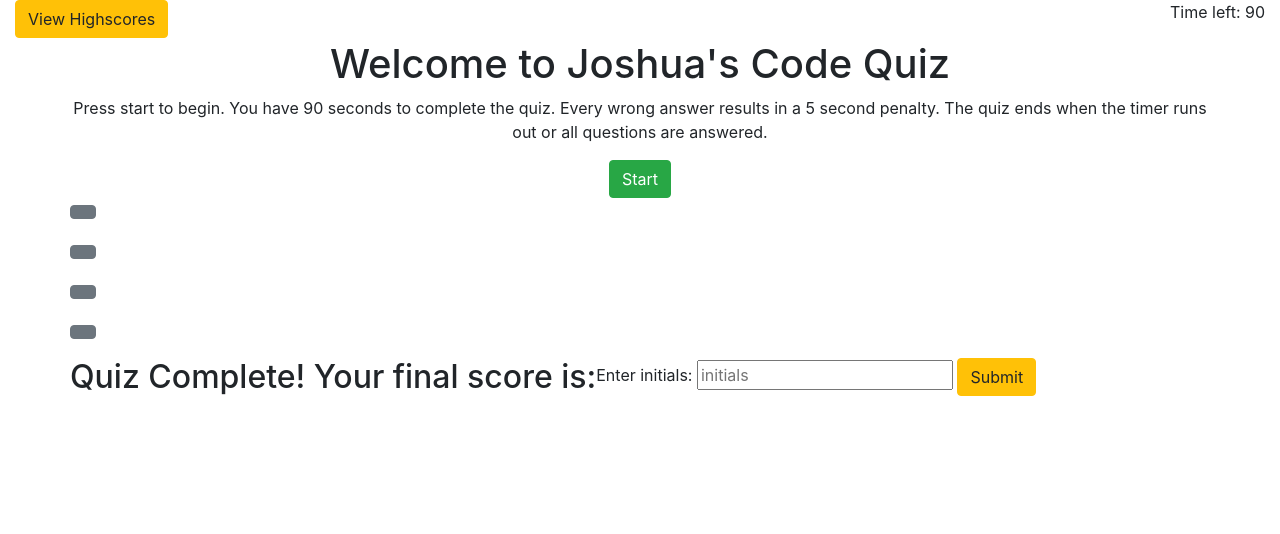
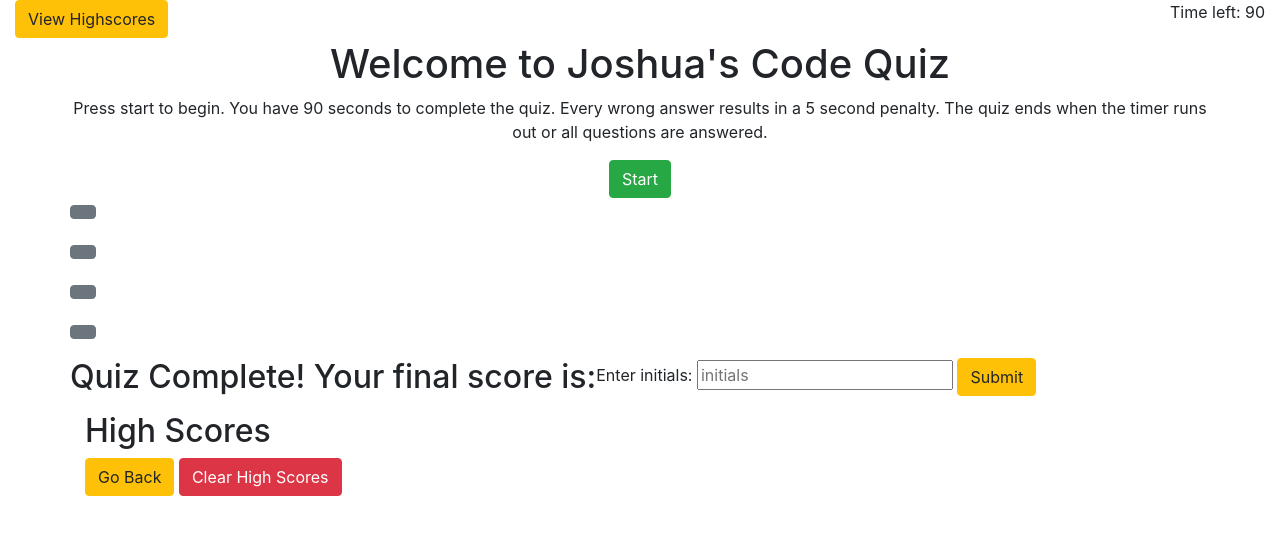
Before and after one commit to jalgonz/code-quiz-jg, a plain HTML site: page index.html in a window 1280 px wide. Drawn offline with nearby package versions, Linux system fonts and the light colour scheme.

Commit message:
hiscore screen added to html

```diff
--- a/index.html
+++ b/index.html
@@ -66,6 +66,15 @@
                 </div>
             </section>
             <!--Highscore Screen-->
+            <section id="highscore">
+                <h2>High Scores</h2>
+                <div id="score-list" class="list-group list-group-flush"></div>
+
+                <p>
+                    <button type="submit" class="btn btn-warning" id="go-back">Go Back</button>
+                    <button type="submit" class="btn btn-danger" id="clear-scores">Clear High Scores</button>
+                </p>
+            </section>
         </div>
     </main>
 </body>
```
